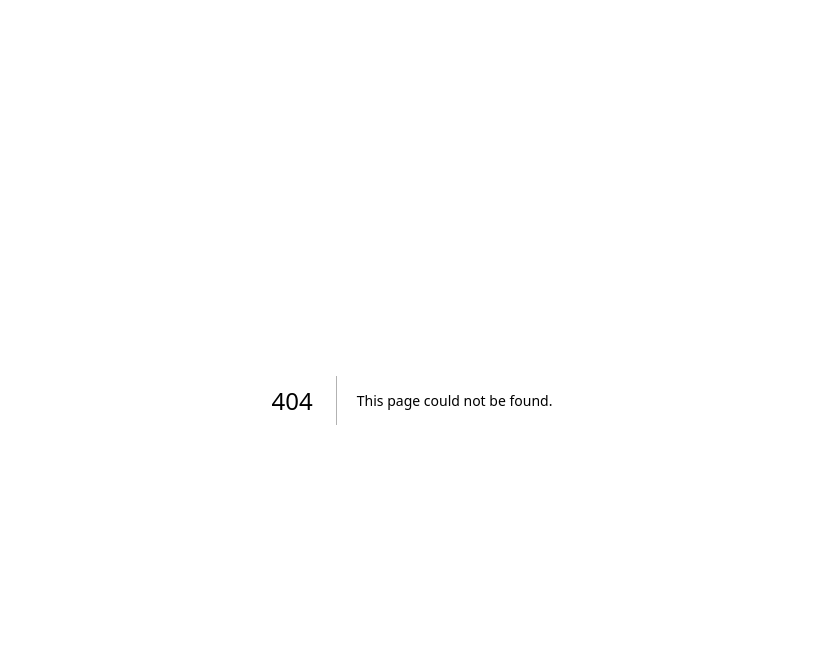
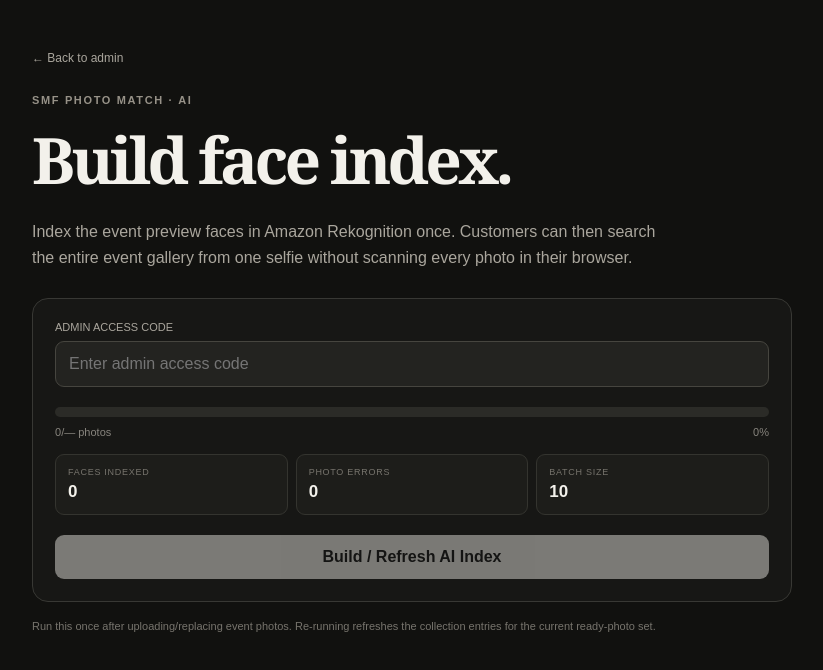
Before and after one commit to thesmfstudios-cloud/Face-match, a Next.js app: page /admin/ai in a window 1280 px wide. Before the commit this address had no page. Shown: the top 670 px of the page, without its empty margins (228-1051 px from the left). Built offline with nearby package versions, Linux system fonts and the light colour scheme; a web font is replaced by a local one.

Commit message:
Add Rekognition face index builder

```diff
--- /dev/null
+++ b/app/admin/ai/page.js
@@ -0,0 +1,102 @@
+'use client';
+
+import { useRef, useState } from 'react';
+
+const EVENT_SLUG = 'sam-college-2026';
+const BATCH_SIZE = 10;
+
+export default function AIIndexPage() {
+  const [code, setCode] = useState('');
+  const [running, setRunning] = useState(false);
+  const [status, setStatus] = useState('');
+  const [progress, setProgress] = useState({ done: 0, total: 0, indexed: 0, failed: 0 });
+  const stopRef = useRef(false);
+
+  const buildIndex = async () => {
+    if (!code || running) return;
+    stopRef.current = false;
+    setRunning(true);
+    setStatus('Starting Amazon Rekognition face index…');
+    setProgress({ done: 0, total: 0, indexed: 0, failed: 0 });
+
+    let offset = 0;
+    let total = 0;
+    let indexed = 0;
+    let failed = 0;
+
+    try {
+      while (!stopRef.current) {
+        const res = await fetch('/api/admin/rekognition-index', {
+          method: 'POST',
+          headers: { 'Content-Type': 'application/json', 'x-admin-code': code },
+          body: JSON.stringify({ eventSlug: EVENT_SLUG, offset, limit: BATCH_SIZE }),
+        });
+        const body = await res.json().catch(() => ({}));
+        if (!res.ok) throw new Error(body.error || 'Could not build face index.');
+
+        total = Number(body.totalReady || total);
+        const batch = Array.isArray(body.results) ? body.results : [];
+        indexed += batch.reduce((sum, item) => sum + Number(item.indexedFaces || 0), 0);
+        failed += batch.filter((item) => item.error).length;
+        offset = Number(body.nextOffset ?? (offset + Number(body.batchSize || batch.length || 0)));
+
+        const donePhotos = Math.min(offset, total);
+        setProgress({ done: donePhotos, total, indexed, failed });
+        setStatus(body.done
+          ? `✓ Face index complete. ${indexed} faces indexed${failed ? `, ${failed} photos had indexing errors.` : '.'}`
+          : `Indexing photos… ${donePhotos}/${total}`);
+
+        if (body.done || !batch.length) break;
+      }
+    } catch (error) {
+      setStatus(`Indexing failed: ${error?.message || 'Unknown error'}`);
+    } finally {
+      setRunning(false);
+    }
+  };
+
+  const stop = () => {
+    stopRef.current = true;
+    setStatus('Stopping after the current batch…');
+  };
+
+  const pct = progress.total ? Math.min(100, (progress.done / progress.total) * 100) : 0;
+
+  return (
+    <main style={{ minHeight: '100vh', background: '#11110f', color: '#f3f1eb', fontFamily: 'Arial, sans-serif', padding: '48px 24px' }}>
+      <div style={{ maxWidth: 760, margin: '0 auto' }}>
+        <a href="/admin" style={{ color: '#aaa69d', textDecoration: 'none', fontSize: 12 }}>← Back to admin</a>
+        <div style={{ marginTop: 28, color: '#979288', fontSize: 11, fontWeight: 700, letterSpacing: '.15em' }}>SMF PHOTO MATCH · AI</div>
+        <h1 style={{ fontFamily: 'Georgia, serif', fontSize: 'clamp(40px,7vw,64px)', letterSpacing: '-.06em', margin: '10px 0 14px' }}>Build face index.</h1>
+        <p style={{ color: '#aaa69d', lineHeight: 1.6, maxWidth: 650 }}>Index the event preview faces in Amazon Rekognition once. Customers can then search the entire event gallery from one selfie without scanning every photo in their browser.</p>
+
+        <section style={{ marginTop: 28, padding: 22, borderRadius: 16, border: '1px solid #383834', background: '#171715' }}>
+          <label style={{ display: 'block', color: '#aaa69d', fontSize: 11, marginBottom: 8 }}>ADMIN ACCESS CODE</label>
+          <input type="password" value={code} onChange={(e) => setCode(e.target.value)} placeholder="Enter admin access code" style={{ width: '100%', boxSizing: 'border-box', padding: 13, borderRadius: 9, border: '1px solid #46453f', background: '#232320', color: '#fff', outline: 'none' }} />
+
+          <div style={{ marginTop: 20, height: 10, background: '#2b2b27', borderRadius: 99, overflow: 'hidden' }}>
+            <div style={{ width: `${pct}%`, height: '100%', background: '#b9b5ab', transition: 'width .25s ease' }} />
+          </div>
+          <div style={{ display: 'flex', justifyContent: 'space-between', marginTop: 9, color: '#88857e', fontSize: 11 }}><span>{progress.done}/{progress.total || '—'} photos</span><span>{Math.round(pct)}%</span></div>
+
+          <div style={{ display: 'grid', gridTemplateColumns: 'repeat(3, 1fr)', gap: 8, marginTop: 16 }}>
+            <Stat label="FACES INDEXED" value={progress.indexed}/>
+            <Stat label="PHOTO ERRORS" value={progress.failed}/>
+            <Stat label="BATCH SIZE" value={BATCH_SIZE}/>
+          </div>
+
+          <div style={{ display: 'flex', gap: 9, marginTop: 20 }}>
+            {!running ? <button onClick={buildIndex} disabled={!code} style={{ flex: 1, padding: 13, border: 0, borderRadius: 9, background: '#f3f1eb', color: '#111', fontWeight: 800, cursor: !code ? 'not-allowed' : 'pointer', opacity: !code ? .45 : 1 }}>Build / Refresh AI Index</button> : <button onClick={stop} style={{ flex: 1, padding: 13, borderRadius: 9, border: '1px solid #57564f', background: '#24241f', color: '#f3f1eb', fontWeight: 700, cursor: 'pointer' }}>Stop after current batch</button>}
+          </div>
+          {status && <div style={{ marginTop: 15, color: status.startsWith('Indexing failed') ? '#ffaaa5' : '#a9e4b4', fontSize: 12, lineHeight: 1.55 }}>{status}</div>}
+        </section>
+
+        <div style={{ marginTop: 16, color: '#77746d', fontSize: 11, lineHeight: 1.6 }}>Run this once after uploading/replacing event photos. Re-running refreshes the collection entries for the current ready-photo set.</div>
+      </div>
+    </main>
+  );
+}
+
+function Stat({ label, value }) {
+  return <div style={{ padding: 12, border: '1px solid #34342f', borderRadius: 9, background: '#1d1d1a' }}><div style={{ color: '#77746d', fontSize: 9, letterSpacing: '.08em' }}>{label}</div><div style={{ marginTop: 5, fontSize: 17, fontWeight: 800 }}>{value}</div></div>;
+}
```
